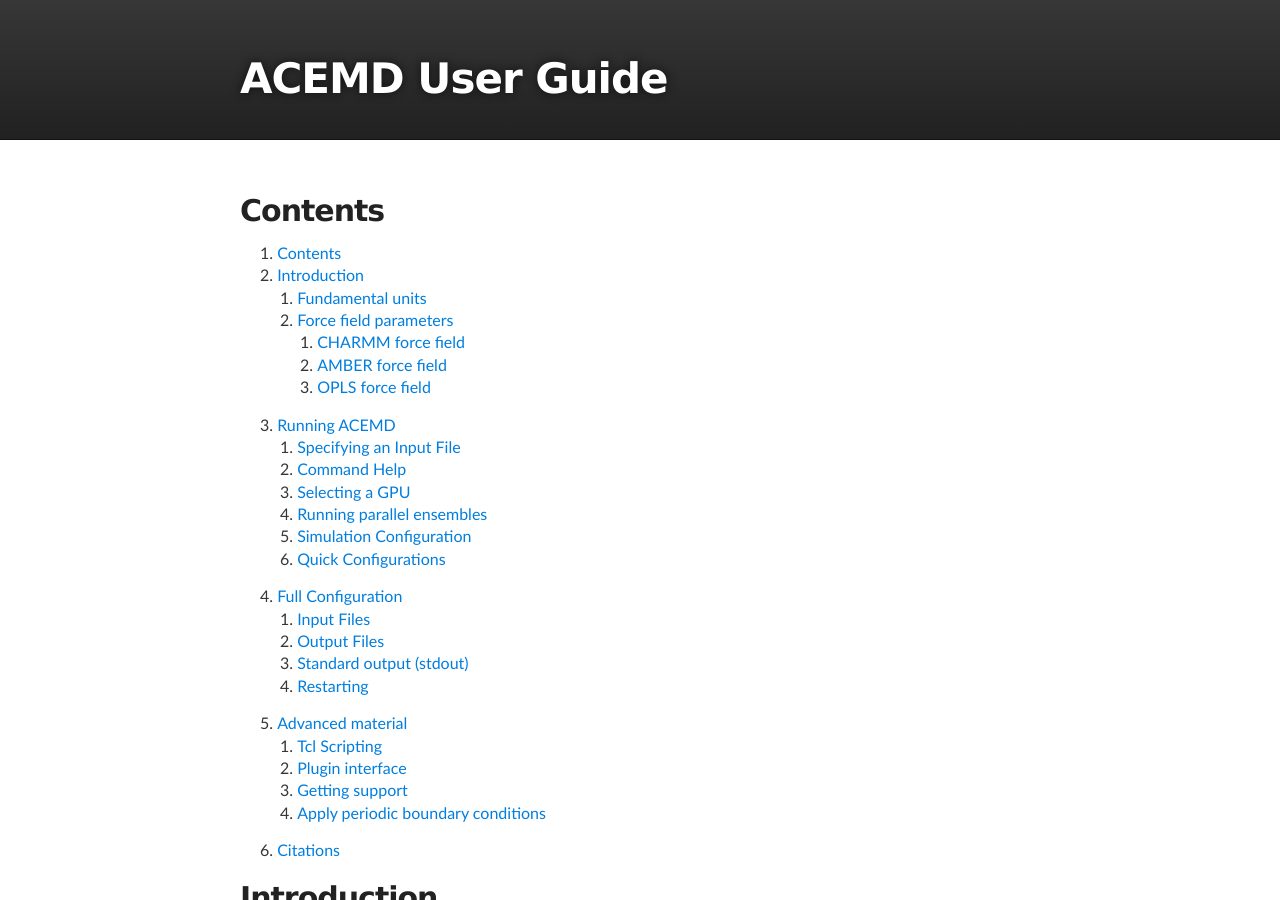
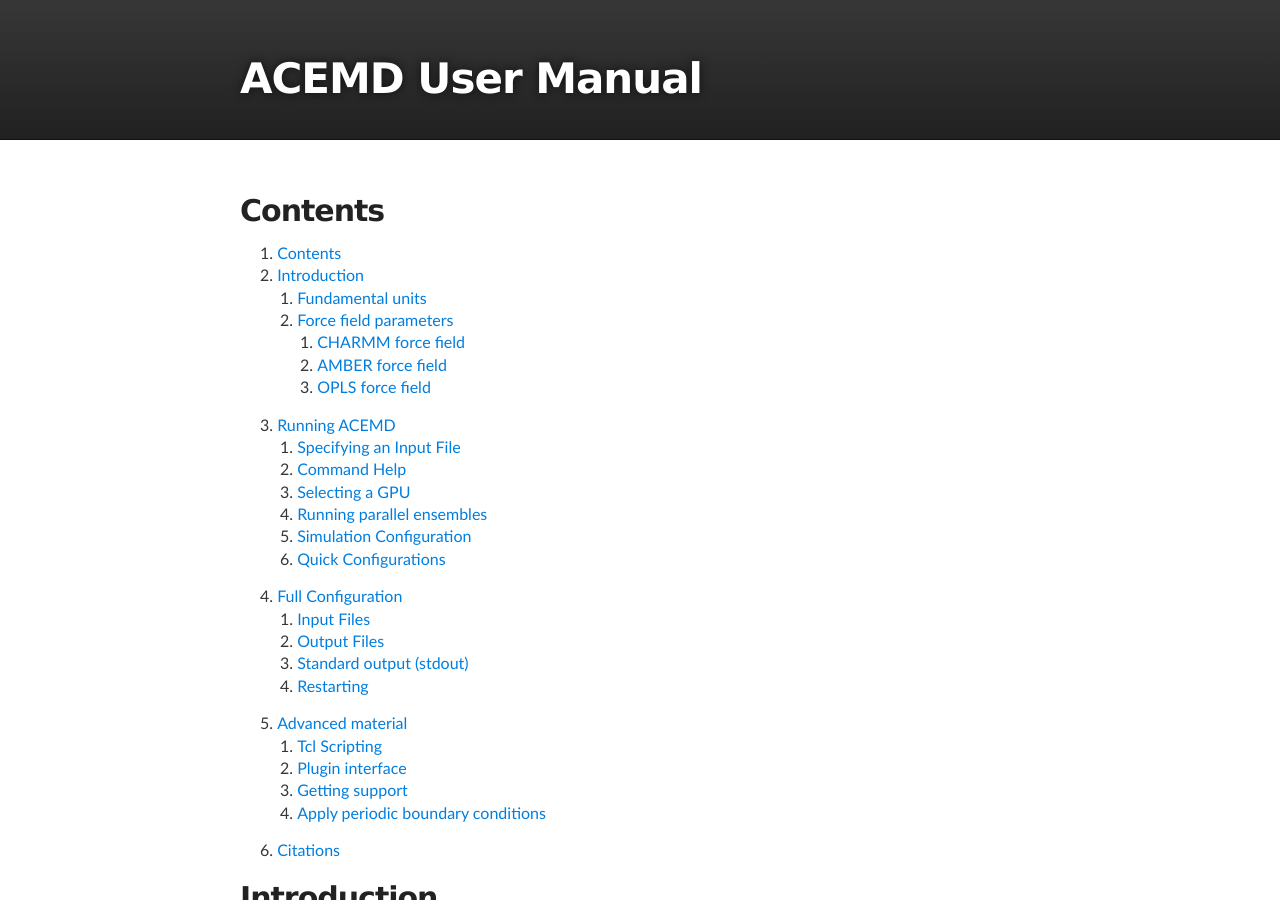
Before and after one commit to Acellera/docs.acellera.com, a Jekyll site: the page built from acemd/userguide/index.md, in a window 1280 px wide and 900 px high. Built offline with Jekyll 4.4.1, drawn with Linux system fonts in a browser that asks for light colours.

Commit message:
Update index.md

```diff
--- a/acemd/userguide/index.md
+++ b/acemd/userguide/index.md
@@ -1,7 +1,7 @@
 ---
-title: ACEMD User Guide
+title: ACEMD User Manual
 layout: default
-name: User Guide
+name: User Manual
 description:
 ---
 
```
